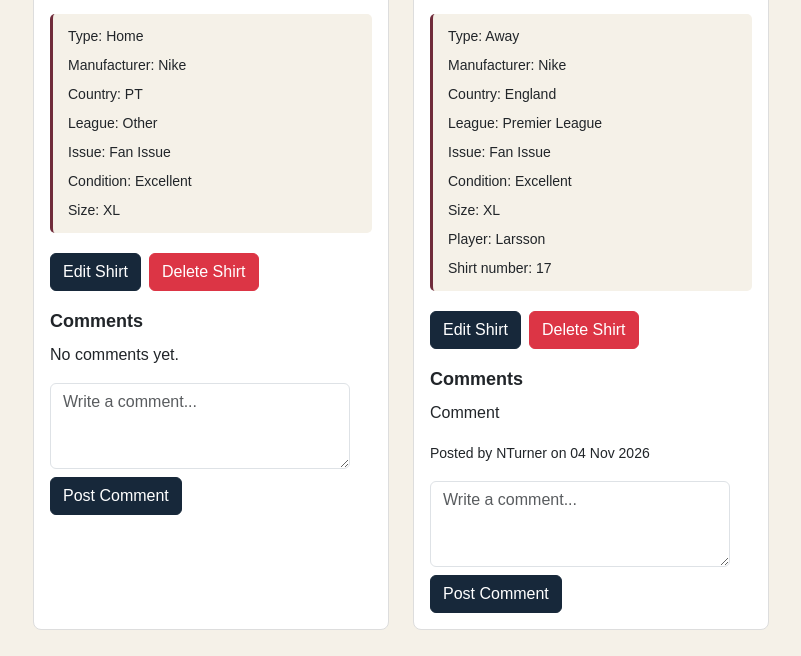
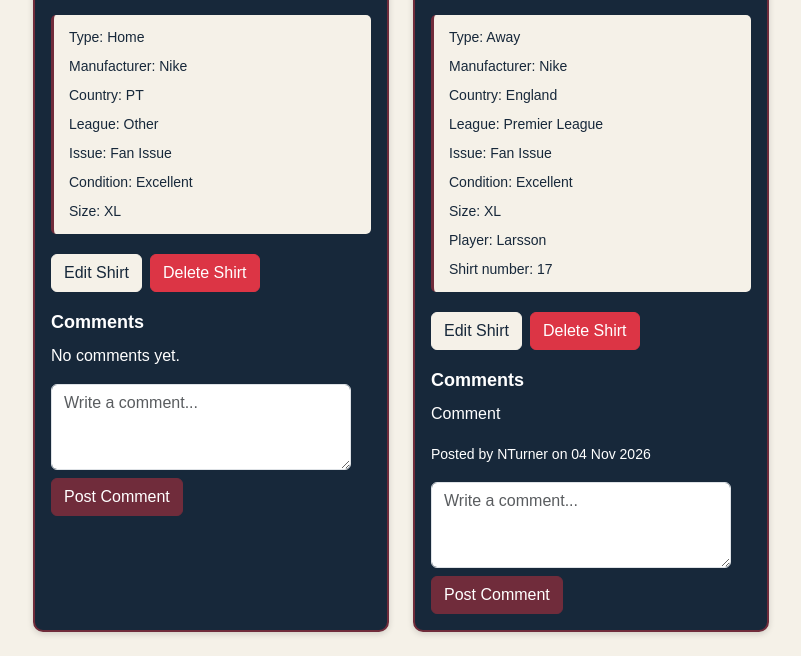
Before and after one commit to domfoster1/fabric_of_the_game, a Django app: a page that uses my_collection/templates/my_collection/user_collection.html in a window 1280 px wide. Shown: the part 584-1240 px from the top of the page, without its empty margins (49-850 px from the left). Before the commit the page ends 1214 px from the top, so only its background shows below. Run offline with Django 4.2, Linux system fonts and the light colour scheme; a user stored in the database is signed in; data comes from the database, SQL or seed files in the repository.

Commit message:
Update card and button styling

```diff
--- a/homepage/templates/homepage/home.html
+++ b/homepage/templates/homepage/home.html
@@ -10,7 +10,7 @@
     </div>
 
     <!-- Search and filter shirts -->
-    <button class="btn btn-primary mb-3" type="button"
+    <button class="btn btn-comment mb-3" type="button"
         data-bs-toggle="collapse" data-bs-target="#searchFilters"
         aria-expanded="false" aria-controls="searchFilters">
         Search & Filter Shirts
@@ -196,7 +196,7 @@
                                         <!-- Only let the comment owner edit or delete their comment -->
                                         {% if user.is_authenticated and user == comment.owner %}
                                             <div class="mt-2 d-flex gap-2">
-                                                <a href="{% url 'edit_comment' comment.id %}" class="btn btn-primary btn-sm">
+                                                <a href="{% url 'edit_comment' comment.id %}" class="btn btn-edit btn-sm">
                                                     Edit
                                                 </a>
                                                 <a href="{% url 'delete_comment' comment.id %}" class="btn btn-danger btn-sm">
@@ -221,7 +221,7 @@
                                             placeholder="Write a comment..." required></textarea>
                                     </div>
 
-                                    <button type="submit" class="btn btn-primary">
+                                    <button type="submit" class="btn btn-comment">
                                         Post Comment
                                     </button>
                                 </form>
--- a/my_collection/templates/my_collection/add_shirt.html
+++ b/my_collection/templates/my_collection/add_shirt.html
@@ -30,7 +30,7 @@
                 </div>
 
                 <!-- Submit the new shirt -->
-                <button type="submit" class="btn btn-primary">
+                <button type="submit" class="btn btn-comment">
                     Add Shirt
                 </button>
             </form>
--- a/my_collection/templates/my_collection/collection.html
+++ b/my_collection/templates/my_collection/collection.html
@@ -10,7 +10,7 @@
     </div>
 
     <!-- Search and filter shirts -->
-    <button class="btn btn-primary mb-3" type="button"
+    <button class="btn btn-comment mb-3" type="button"
         data-bs-toggle="collapse" data-bs-target="#searchFilters"
         aria-expanded="false" aria-controls="searchFilters">
         Search & Filter Shirts
@@ -189,7 +189,7 @@
                             {% if user.is_authenticated and user == shirt.owner %}
                                 <!-- Buttons for managing the shirt -->
                                 <div class="mt-3 d-flex gap-2">
-                                    <a href="{% url 'edit_shirt' shirt.id %}" class="btn btn-primary">
+                                    <a href="{% url 'edit_shirt' shirt.id %}" class="btn btn-edit">
                                         Edit Shirt
                                     </a>
 
--- a/my_collection/templates/my_collection/delete_comment.html
+++ b/my_collection/templates/my_collection/delete_comment.html
@@ -28,7 +28,7 @@
                     Yes, Delete Comment
                 </button>
 
-                <a href="{% url 'home' %}" class="btn btn-primary">
+                <a href="{% url 'home' %}" class="btn btn-edit">
                     Cancel
                 </a>
             </form>
--- a/my_collection/templates/my_collection/delete_shirt.html
+++ b/my_collection/templates/my_collection/delete_shirt.html
@@ -25,7 +25,7 @@
             </form>
 
             <!-- Give the user a way to cancel -->
-            <a href="{% url 'my_collection' %}" class="btn btn-primary mt-2">
+            <a href="{% url 'my_collection' %}" class="btn btn-edit mt-2">
                 Cancel
             </a>
 
--- a/my_collection/templates/my_collection/edit_comment.html
+++ b/my_collection/templates/my_collection/edit_comment.html
@@ -21,9 +21,7 @@
                 {{ form.as_p }}
 
                 <!-- Save or cancel the changes -->
-                <button type="submit" class="btn btn-primary">
-                    Save Changes
-                </button>
+                <button type="submit" class="btn btn-edit">Save Changes</button>
 
                 <a href="{% url 'home' %}" class="btn btn-danger">
                     Cancel
--- a/my_collection/templates/my_collection/edit_shirt.html
+++ b/my_collection/templates/my_collection/edit_shirt.html
@@ -21,7 +21,7 @@
                 {{ form.as_p }}
 
                 <!-- Save the updated shirt details -->
-                <button type="submit" class="btn btn-primary">
+                <button type="submit" class="btn btn-comment">
                     Save Changes
                 </button>
             </form>
--- a/my_collection/templates/my_collection/user_collection.html
+++ b/my_collection/templates/my_collection/user_collection.html
@@ -10,7 +10,7 @@
     </div>
 
     <!-- Search and filter shirts in this collection -->
-    <button class="btn btn-primary mb-3" type="button"
+    <button class="btn btn-comment mb-3" type="button"
         data-bs-toggle="collapse" data-bs-target="#searchFilters"
         aria-expanded="false" aria-controls="searchFilters">
         Search & Filter Shirts
@@ -184,7 +184,7 @@
                             <!-- Only let the owner manage their own shirts -->
                             {% if user.is_authenticated and user == shirt.owner %}
                                 <div class="mt-3 d-flex gap-2">
-                                    <a href="{% url 'edit_shirt' shirt.id %}" class="btn btn-primary">
+                                    <a href="{% url 'edit_shirt' shirt.id %}" class="btn btn-edit">
                                         Edit Shirt
                                     </a>
                                     <a href="{% url 'delete_shirt' shirt.id %}" class="btn btn-danger">
@@ -213,7 +213,7 @@
                                         <!-- Only let the comment owner edit or delete their comment -->
                                         {% if user.is_authenticated and user == comment.owner %}
                                             <div class="mt-2 d-flex gap-2">
-                                                <a href="{% url 'edit_comment' comment.id %}" class="btn btn-primary btn-sm">
+                                                <a href="{% url 'edit_comment' comment.id %}" class="btn btn-edit btn-sm">
                                                     Edit
                                                 </a>
                                                 <a href="{% url 'delete_comment' comment.id %}" class="btn btn-danger btn-sm">
@@ -233,7 +233,7 @@
                                     {% csrf_token %}
                                     <textarea name="content" class="form-control mb-2" rows="3"
                                         maxlength="500" placeholder="Write a comment..." required></textarea>
-                                    <button type="submit" class="btn btn-primary">
+                                    <button type="submit" class="btn btn-comment">
                                         Post Comment
                                     </button>
                                 </form>
--- a/static/css/style.css
+++ b/static/css/style.css
@@ -100,12 +100,13 @@ img {
 }
 
 /* Individual shirt cards */
-
 .shirt-card {
-    border: 1px solid #ddd;
-    border-radius: 8px;
-    background-color: var(--white);
+    border: 2px solid var(--burgundy);
+    border-radius: 10px;
+    background-color: var(--navy);
+    color: var(--white);
     padding: 0;
+    box-shadow: 0 2px 6px rgba(0, 0, 0, 0.15);
 }
 
 
@@ -137,6 +138,7 @@ img {
 /* Shirt information below the photos */
 .shirt-details {
     background-color: var(--cream);
+    color: var(--navy);
     border-left: 3px solid var(--burgundy);
     padding: 12px;
     margin-top: 15px;
@@ -207,15 +209,28 @@ img {
     margin-bottom: 0;
 }
 
-/* Edit shirt button */
-.btn-primary {
-    background-color: #17283A;
-    border-color: #17283A;
-    color: #FFFFFF;
+/* Burgundy buttons for posting comments */
+.btn-comment {
+    background-color: var(--burgundy);
+    border-color: var(--burgundy);
+    color: var(--white);
 }
 
-.btn-primary:hover {
-    background-color: #17283A;
-    border-color: #17283A;
-    color: #FFFFFF;
+.btn-comment:hover {
+    background-color: #582230;
+    border-color: #582230;
+    color: var(--white);
 }
+
+/* Cream buttons for editing */
+.btn-edit {
+    background-color: var(--cream);
+    border-color: var(--cream);
+    color: var(--navy);
+}
+
+.btn-edit:hover {
+    background-color: #e5dfd2;
+    border-color: #e5dfd2;
+    color: var(--navy);
+}
```
